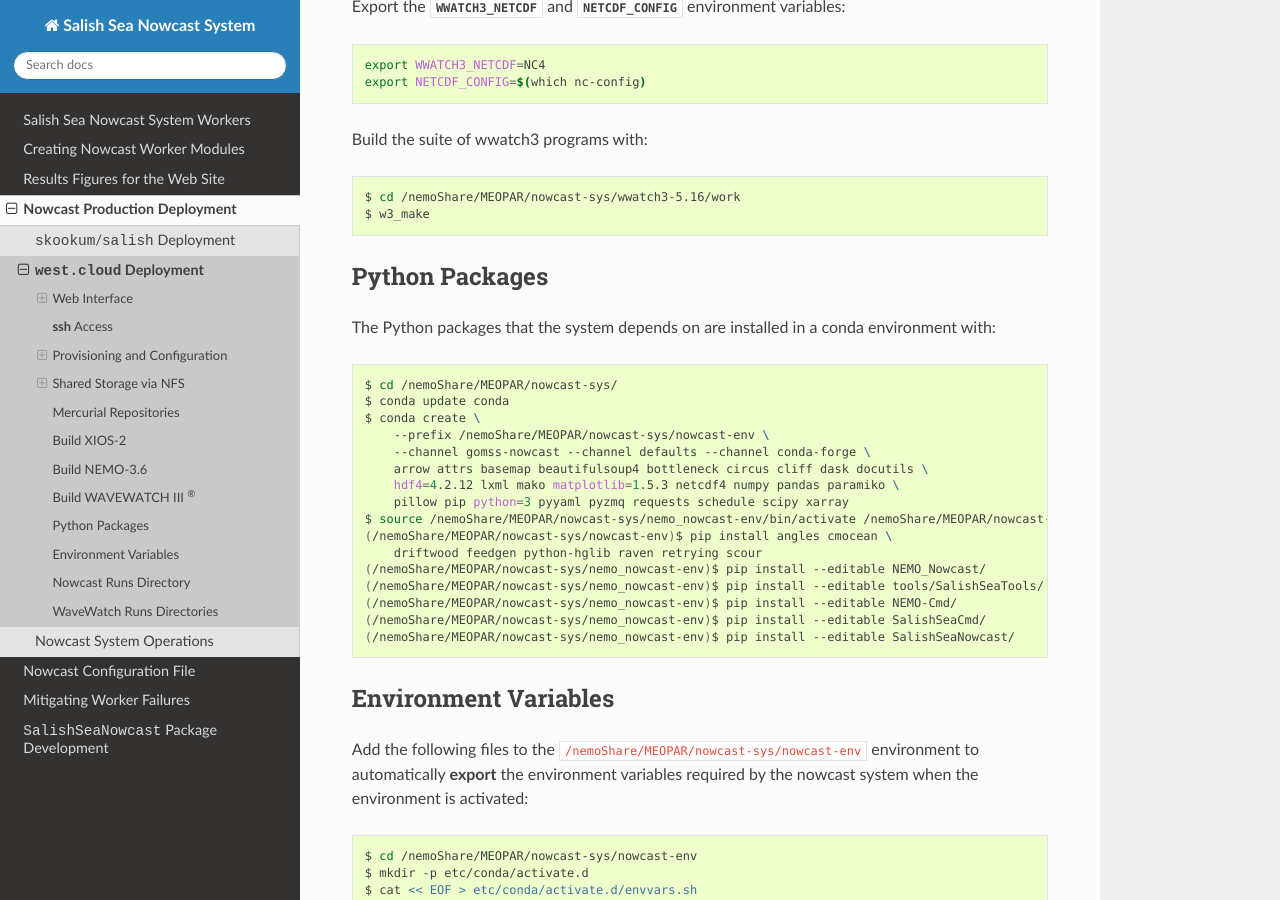
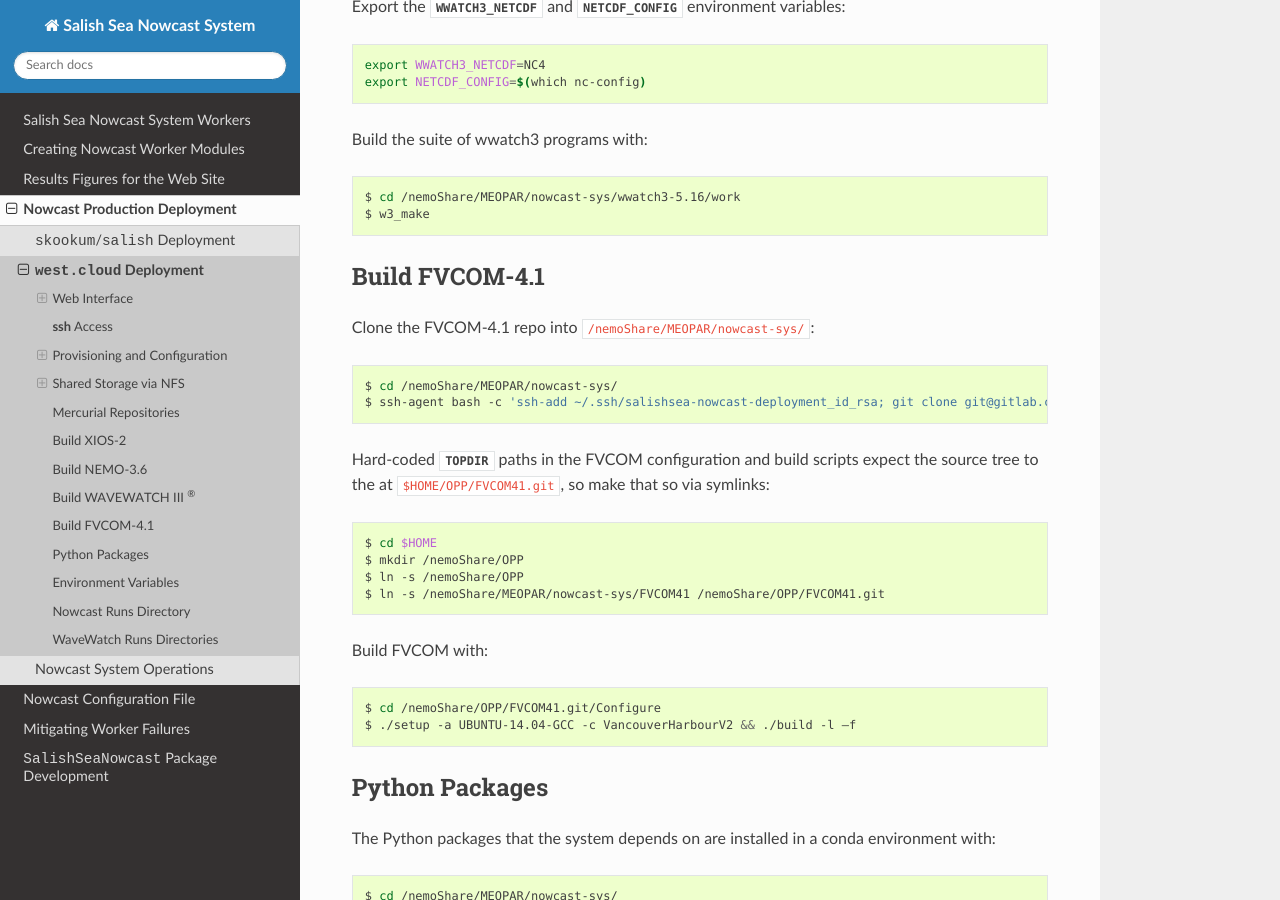
Before and after one commit to SalishSeaCast/SalishSeaNowcast, a Sphinx documentation site: the page built from docs/deployment/west_cloud.rst, in a window 1280 px wide and 900 px high, scrolled down 10436 px. Built offline with Sphinx 7.4.7 and the Read the Docs theme 2.0.0, drawn with Linux system fonts in a browser that asks for light colours; the version number could not be read and is left out.

Commit message:
Add docs re: building FVCOM on west.cloud.

```diff
--- a/docs/deployment/west_cloud.rst
+++ b/docs/deployment/west_cloud.rst
@@ -558,6 +558,36 @@ Build the suite of wwatch3 programs with:
     $ w3_make
 
 
+.. _BuildFVCOM41:
+
+Build FVCOM-4.1
+===============
+
+Clone the FVCOM-4.1 repo into :file:`/nemoShare/MEOPAR/nowcast-sys/`:
+
+.. code-block:: bash
+
+    $ cd /nemoShare/MEOPAR/nowcast-sys/
+    $ ssh-agent bash -c 'ssh-add ~/.ssh/salishsea-nowcast-deployment_id_rsa; git clone git@gitlab.com:mdunphy/FVCOM41.git'
+
+Hard-coded :envvar:`TOPDIR` paths in the FVCOM configuration and build scripts expect the source tree to the at :file:`$HOME/OPP/FVCOM41.git`,
+so make that so via symlinks:
+
+.. code-block:: bash
+
+    $ cd $HOME
+    $ mkdir /nemoShare/OPP
+    $ ln -s /nemoShare/OPP
+    $ ln -s /nemoShare/MEOPAR/nowcast-sys/FVCOM41 /nemoShare/OPP/FVCOM41.git
+
+Build FVCOM with:
+
+.. code-block:: bash
+
+    $ cd /nemoShare/OPP/FVCOM41.git/Configure
+    $ ./setup -a UBUNTU-14.04-GCC -c VancouverHarbourV2 && ./build -l –f
+
+
 Python Packages
 ===============
 
```
